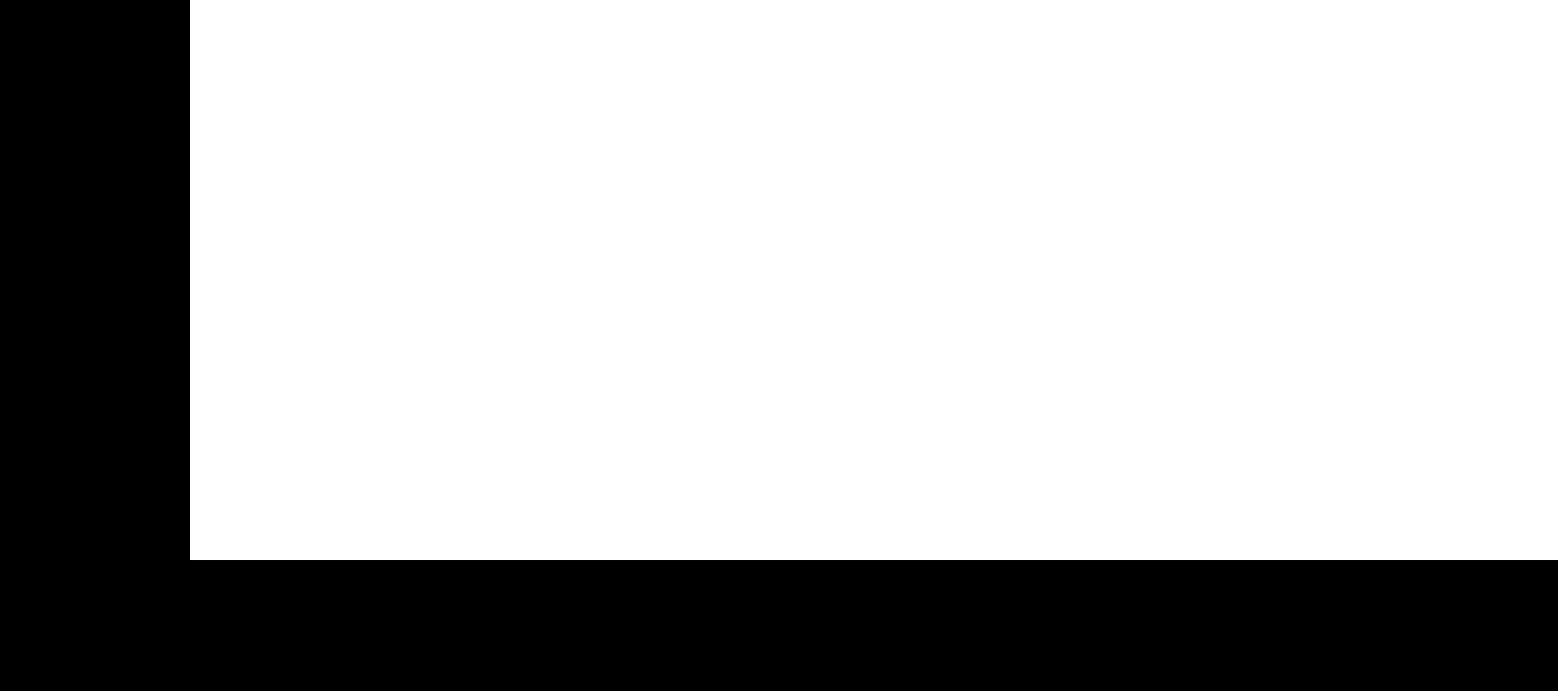
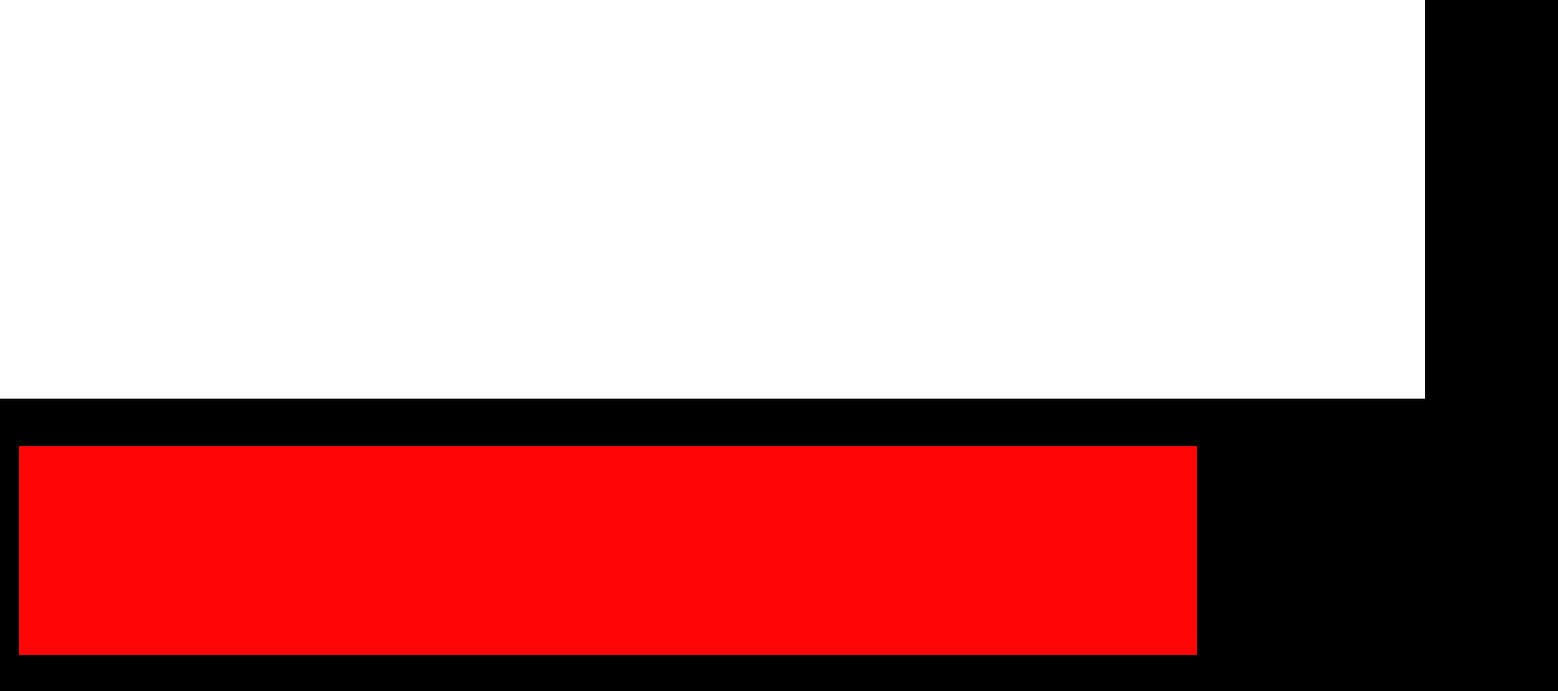
Before and after one commit to mateus0205/NaTrilhaDevJunior, a plain HTML site: page index.html in a window 1280 px wide. Shown: the part 1050-1778 px from the top of the page at 95% size, 1640 px wide, since content can reach past the window. Before the commit the page ends 1640 px from the top, so only its background shows below. Drawn offline with Linux system fonts and the light colour scheme.

Commit message:
style: pequenos ajuste nas posições

```diff
--- a/assets/css/style.css
+++ b/assets/css/style.css
@@ -11,12 +11,10 @@ body {
   background-color: #000000;
   color: white;
   line-height: 1.5;
-  margin-left: 200px;
-  margin-right: 200px;
 }
 
 .part1 {
-  max-width: 1440px;
+  max-width: 1340px;
   height: 720px;
   margin: 0 auto;
   padding: 40px 60px;
@@ -37,7 +35,8 @@ body {
 
 .navigation img {
   width: 200px;
-  height: auto; /* mantém proporção */
+  height: auto;
+  /* mantém proporção */
   right: -10px;
 }
 
@@ -73,13 +72,14 @@ body {
   background-color: #0faf68;
 }
 
-.img1{
+.img1 {
   width: 70px;
   height: 90px;
 }
 
 
-.botaoPart1 { background-color: #12D27C;
+.botaoPart1 {
+  background-color: #12D27C;
   width: 300px;
   height: 50px;
   border-radius: 25px;
@@ -88,36 +88,40 @@ body {
   font-weight: 700;
   cursor: pointer;
   transition: background-color 0.3s ease;
-}
-.part2{
-    background-color: white;
-    width: 1440px;
-    height: 920px;
+
 }
 
-.content{
+
+.content {
   display: grid;
   grid-template-areas: "texto1 imagem1";
   grid-template-columns: 1fr 1fr;
+  align-items: center;
+  gap: 60px;
   margin: 50px;
+  margin-bottom: 200px;
 }
-.bold{
+
+.bold {
   text-transform: capitalize;
   font-size: 42px;
   font-weight: bold;
   margin-bottom: 10px;
 }
-.minusculo{
+
+.minusculo {
   font-size: 22px;
   margin-bottom: 10px;
 }
-.container{
+
+.container {
   position: relative;
   width: 400px;
   height: 400px;
   margin: 0 auto;
 }
-.card-back{
+
+.card-back {
   position: absolute;
   background: linear-gradient(135deg, #51850C, #A8FF36);
   width: 380px;
@@ -129,10 +133,25 @@ body {
   z-index: 0;
 }
 
-.card-front{
-    position:absolute;
+.card-front {
+  position: absolute;
   width: 380px;
   height: 350px;
   border-radius: 30px;
   z-index: 1;
 }
+
+.part2 {
+  margin: 0 auto;
+  background-color: white;
+  width: 1500px;
+  height: 750px;
+
+}
+
+.part3 {
+  margin: 50px auto;
+  background-color: rgb(255, 5, 5);
+  width: 1240px;
+  height: 220px;
+}
--- a/index.html
+++ b/index.html
@@ -44,6 +44,10 @@
         <div class="part2">
 
         </div>
+
+        <div class="part3">
+
+        </div>
     </main>
 </body>
 </html>
```
Lines whose indentation alone changed are shown as unchanged.
